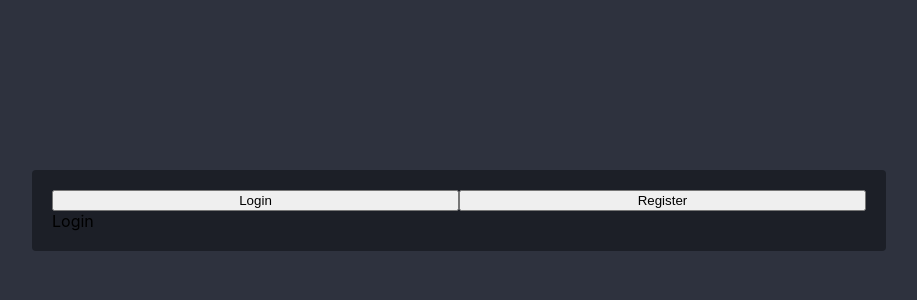
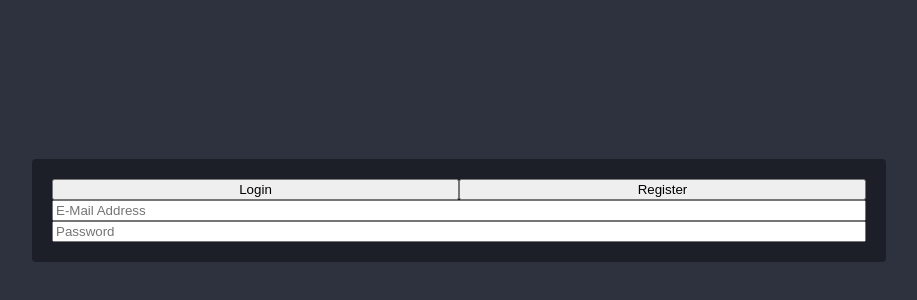
Before and after one commit to BurakCaglayan/basic-login-register-page-without-ui-library, a React (Create React App) app: page / in a window 1280 px wide. Shown: the part 190-490 px from the top of the page, without its empty margins (181-1098 px from the left). Built offline with nearby package versions, Linux system fonts and the light colour scheme.

Commit message:
Add Login component on Home page

```diff
--- a/src/pages/home/Home.js
+++ b/src/pages/home/Home.js
@@ -1,6 +1,7 @@
 import { useState } from "react";
 import Card from "../../components/UI/card/Card";
 import Tabs from "../../components/UI/tabs/Tabs";
+import Login from "../../components/login/Login";
 
 const Home = () => {
   const [selectedView, setSelectedView] = useState(1);
@@ -9,7 +10,7 @@ const Home = () => {
     <div className="home">
       <Card
         header={<Tabs setSelectedView={setSelectedView} />}
-        content={selectedView === 1 ? "Login" : "Register"}
+        content={selectedView === 1 ? <Login /> : "Register"}
       />
     </div>
   );
```
